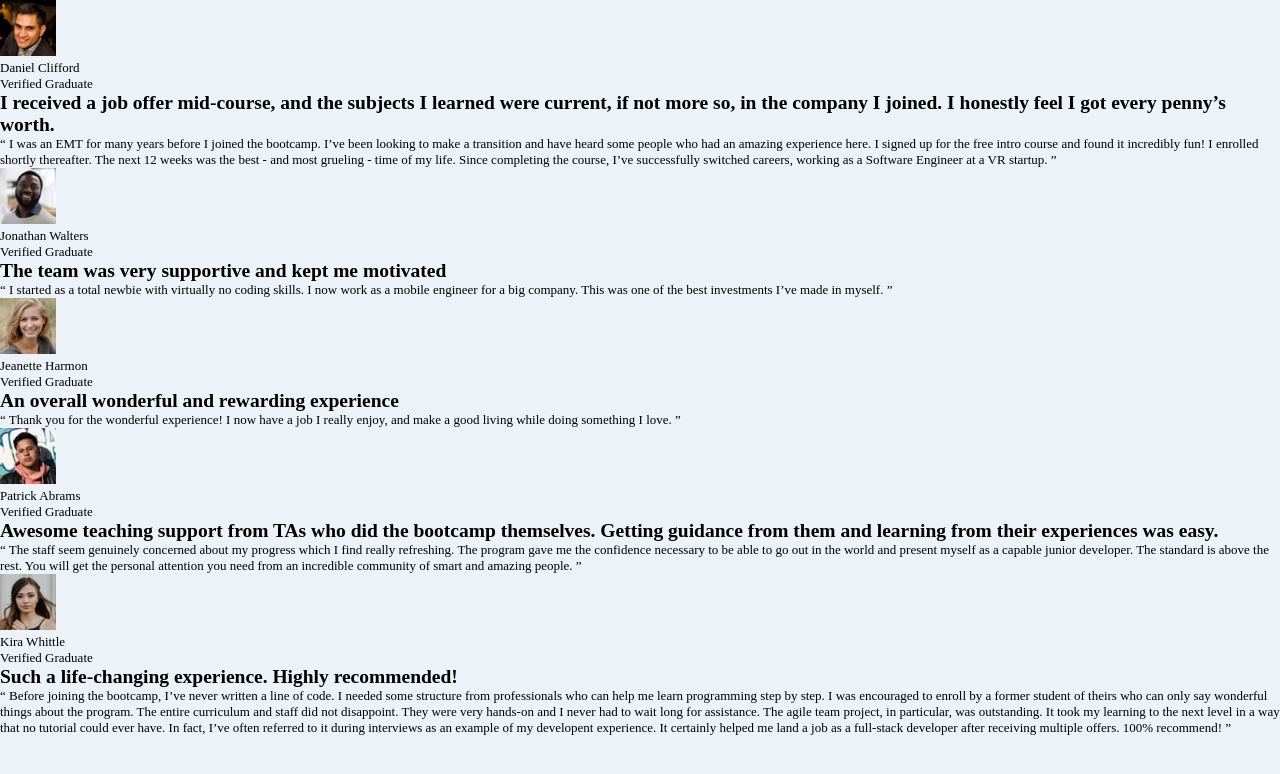
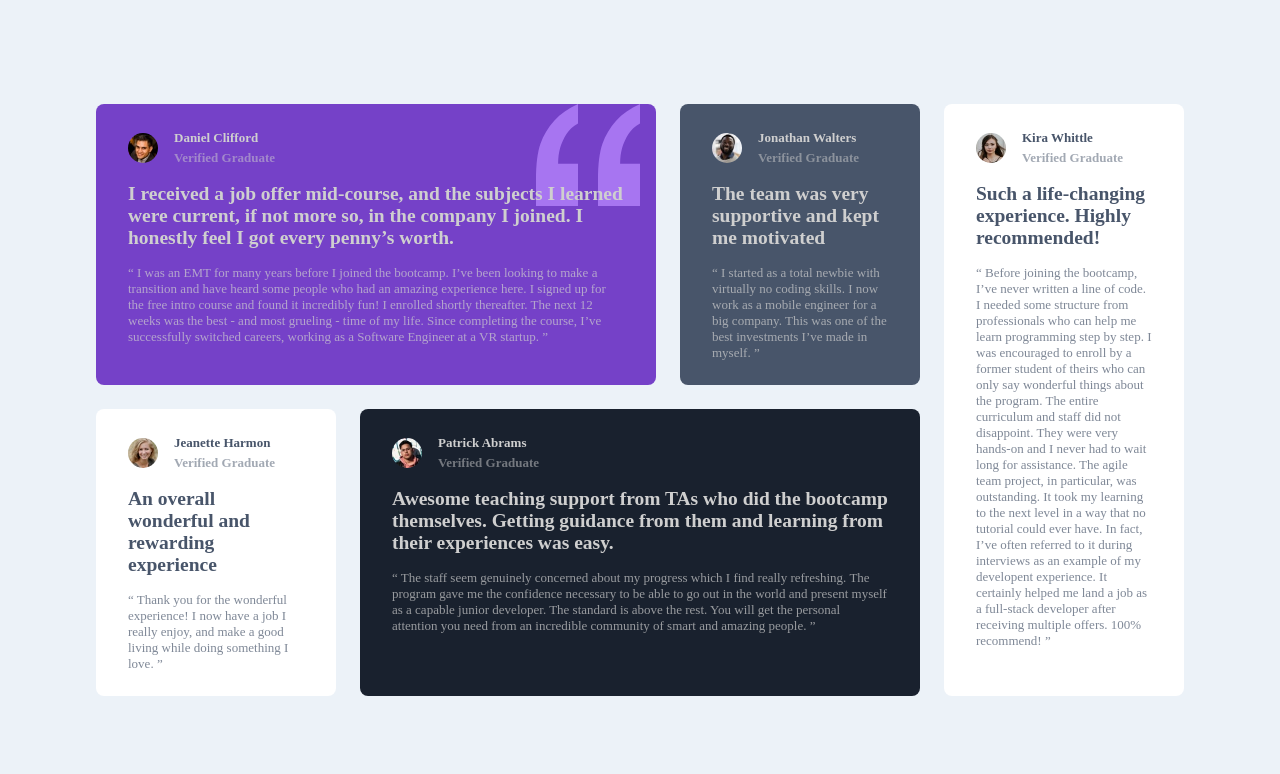
Before and after one commit to abanicaisse/testimonial-grid-section, a plain HTML site: page index.html in a window 1280 px wide. Drawn offline with Linux system fonts and the light colour scheme.

Commit message:
styled both the mobile and the desktop versions

```diff
--- a/css/style.css
+++ b/css/style.css
@@ -23,3 +23,150 @@ body {
     background-color: var(--l-gray-blue);
     font-size: 0.8125rem;
 }
+
+main {
+    width: min(30rem, 85%);
+    margin: auto;
+    padding: 4rem 0;
+}
+
+.card {
+    width: 100%;
+    background-color: var(--violet);
+    display: flex;
+    flex-direction: column;
+    gap: 1rem;
+    border-radius: .5rem;
+    padding: 1.5rem 2rem;
+    margin-bottom: 1.5rem;
+}
+
+.card > .header {
+    color: var(--l-gray);
+    font-weight: 600;
+    display: flex;
+    align-items: center;
+    gap: 1rem;
+    line-height: 1.5;
+}
+
+.card > .header > img {
+    width: 1.875rem;
+    height: 1.875rem;
+    border-radius: 50%;
+}
+
+.card > h2 {
+    color: var(--l-gray);
+}
+
+.card > p {
+    color: var(--l-gray);
+    opacity: 70%;
+}
+
+.card > .header > p > span {
+    opacity: 50%;
+}
+
+.card:nth-child(5) {
+    margin-bottom: 0;
+}
+
+.card-1 {
+    background-color: var(--violet);
+    background-image: url('/assets/images/bg-pattern-quotation.svg');
+    background-repeat: no-repeat;
+    background-position: top right 1rem;
+}
+
+.card-2 {
+    background-color: var(--d-gray-blue);
+}
+
+.card-3, .card-5 {
+    background-color: var(--white);
+}
+
+.card-3 > .header, .card-5 > .header {
+    color: var(--d-gray-blue);
+}
+
+.card-3 > h2, .card-5 > h2 {
+    color: var(--d-gray-blue);
+}
+
+.card-3 > p, .card-5 > p {
+    color: var(--d-gray-blue);
+    opacity: 70%;
+}
+
+.card-4 {
+    background-color: var(--d-black-blue);
+}
+
+@media screen and (max-width: 250px) {
+    .card {
+        padding: 1.5rem 1rem;
+    }
+
+    .card > .header {
+        flex-direction: column;
+        justify-content: center;
+    }
+
+    .card > .header > img {
+        width: 4rem;
+        height: 4rem;
+    }
+}
+
+@media screen and (min-width: 1200px) {
+    body {
+        display: flex;
+        justify-content: center;
+        align-items: center;
+    }
+
+    main {
+        width: 65rem;
+        display: grid;
+        justify-content: center;
+        gap: 1.5rem;
+        padding: 0rem;
+    }
+
+    .card-1 {
+        width: 35rem;
+        grid-column: 1/3;
+        grid-row: 1/2;
+        margin-bottom: 0;
+    }
+
+    .card-2 {
+        width: 15rem;
+        grid-column: 3/4;
+        grid-row: 1/2;
+        margin-bottom: 0;
+    }
+
+    .card-3 {
+        width: 15rem;
+        grid-column: 1/2;
+        grid-row: 2/3;
+        margin-bottom: 0;
+    }
+
+    .card-4 {
+        grid-column:2/4;
+        grid-row: 2/3;
+        margin-bottom: 0;
+    }
+
+    .card-5 {
+        width: 15rem;
+        grid-column: 4/5;
+        grid-row: 1/3;
+        margin-bottom: 0;
+    }
+}
```
